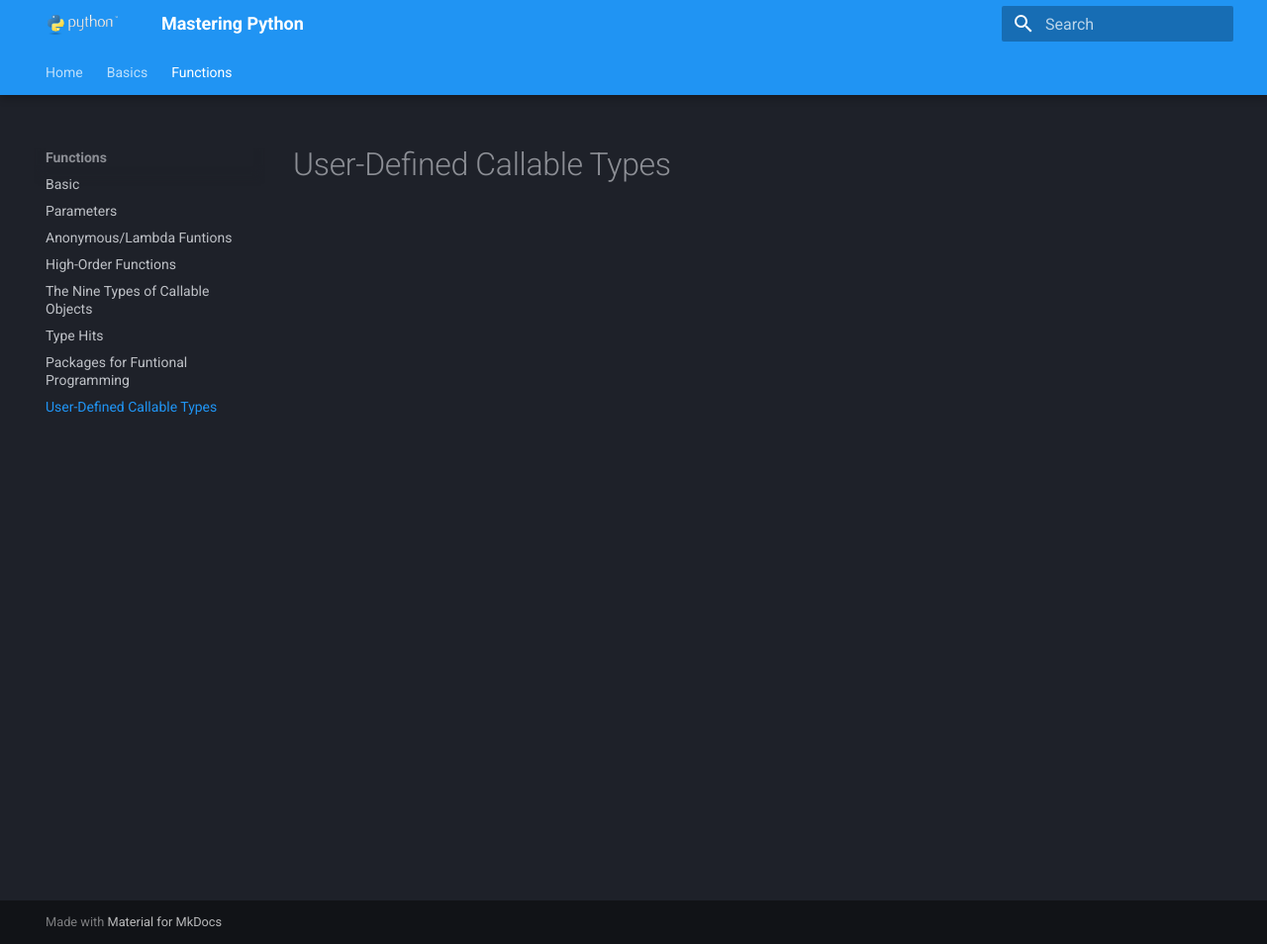
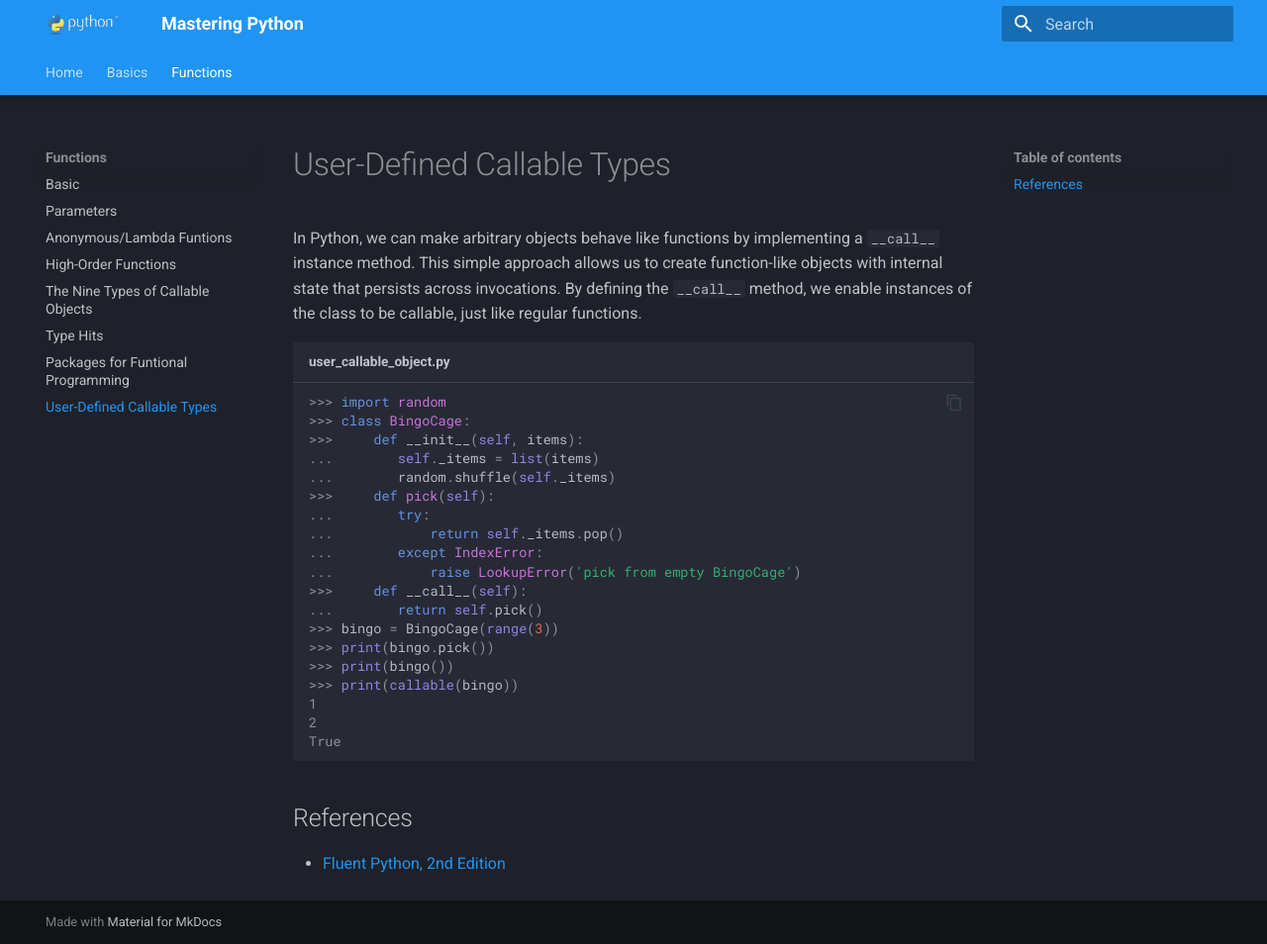
Before and after one commit to RomeroGabriel/mastering-python, an MkDocs documentation site: the page built from documentation/functions/user_defined_callable_types.md, in a window 1280 px wide and 954 px high. Shown: the whole window at 99% size. Built offline with MkDocs 1.6.1 and Material for MkDocs 9.7.7, drawn with Linux system fonts in a browser that asks for light colours.

Commit message:
Add user defined callables

````diff
--- a/documentation/functions/user_defined_callable_types.md
+++ b/documentation/functions/user_defined_callable_types.md
@@ -1 +1,26 @@
 # User-Defined Callable Types
+
+In Python, we can make arbitrary objects behave like functions by implementing a `__call__` instance method. This simple approach allows us to create function-like objects with internal state that persists across invocations. By defining the `__call__` method, we enable instances of the class to be callable, just like regular functions.
+
+```pycon exec="1" source="console" title="user_callable_object.py"
+>>> import random
+>>> class BingoCage:
+>>>     def __init__(self, items):
+...        self._items = list(items)
+...        random.shuffle(self._items)
+>>>     def pick(self):
+...        try:
+...            return self._items.pop()
+...        except IndexError:
+...            raise LookupError('pick from empty BingoCage')
+>>>     def __call__(self):
+...        return self.pick()
+>>> bingo = BingoCage(range(3))
+>>> print(bingo.pick())
+>>> print(bingo())
+>>> print(callable(bingo))
+```
+
+## References
+
+- [Fluent Python, 2nd Edition](https://www.oreilly.com/library/view/fluent-python-2nd/9781492056348/)
````
